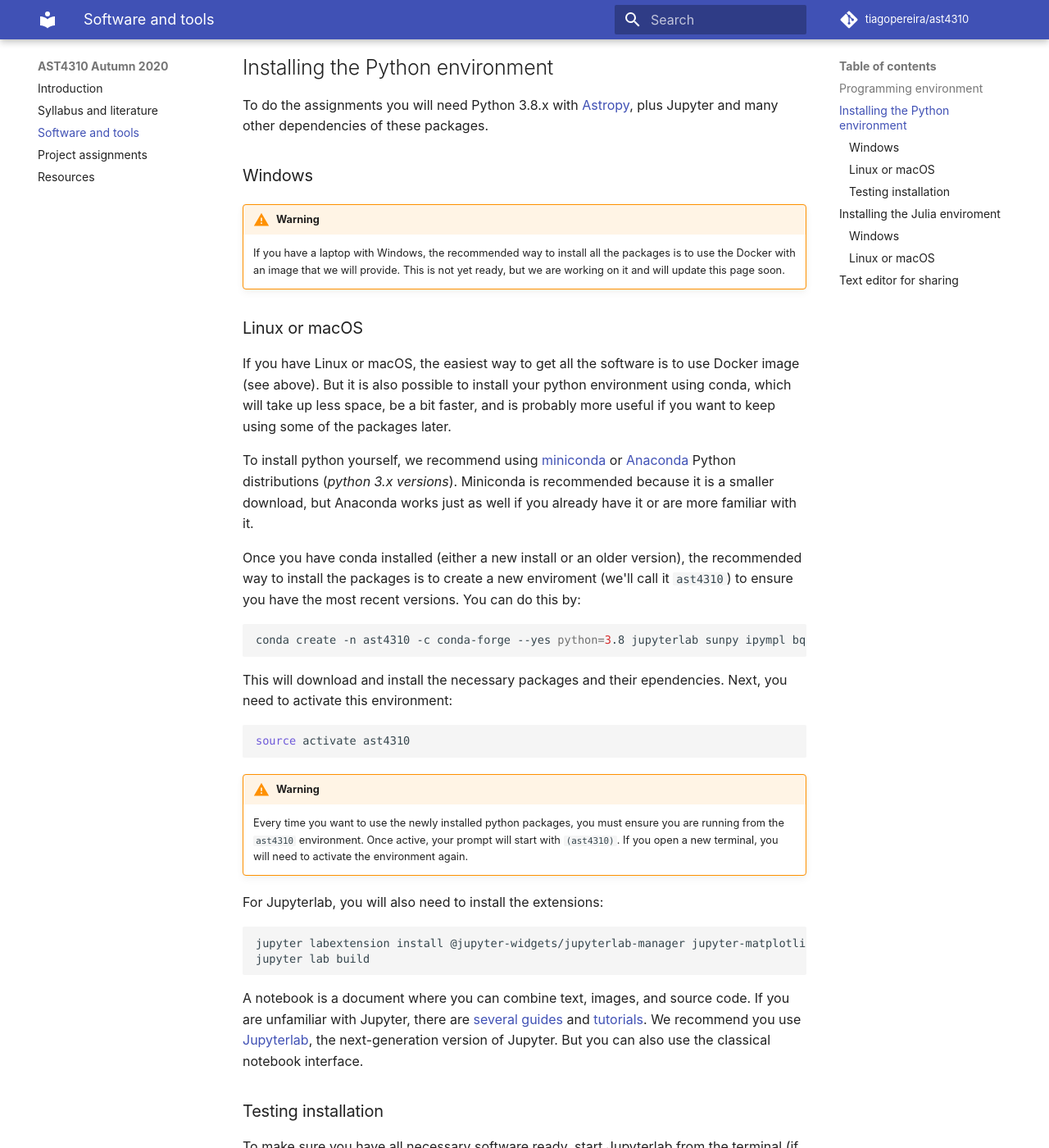
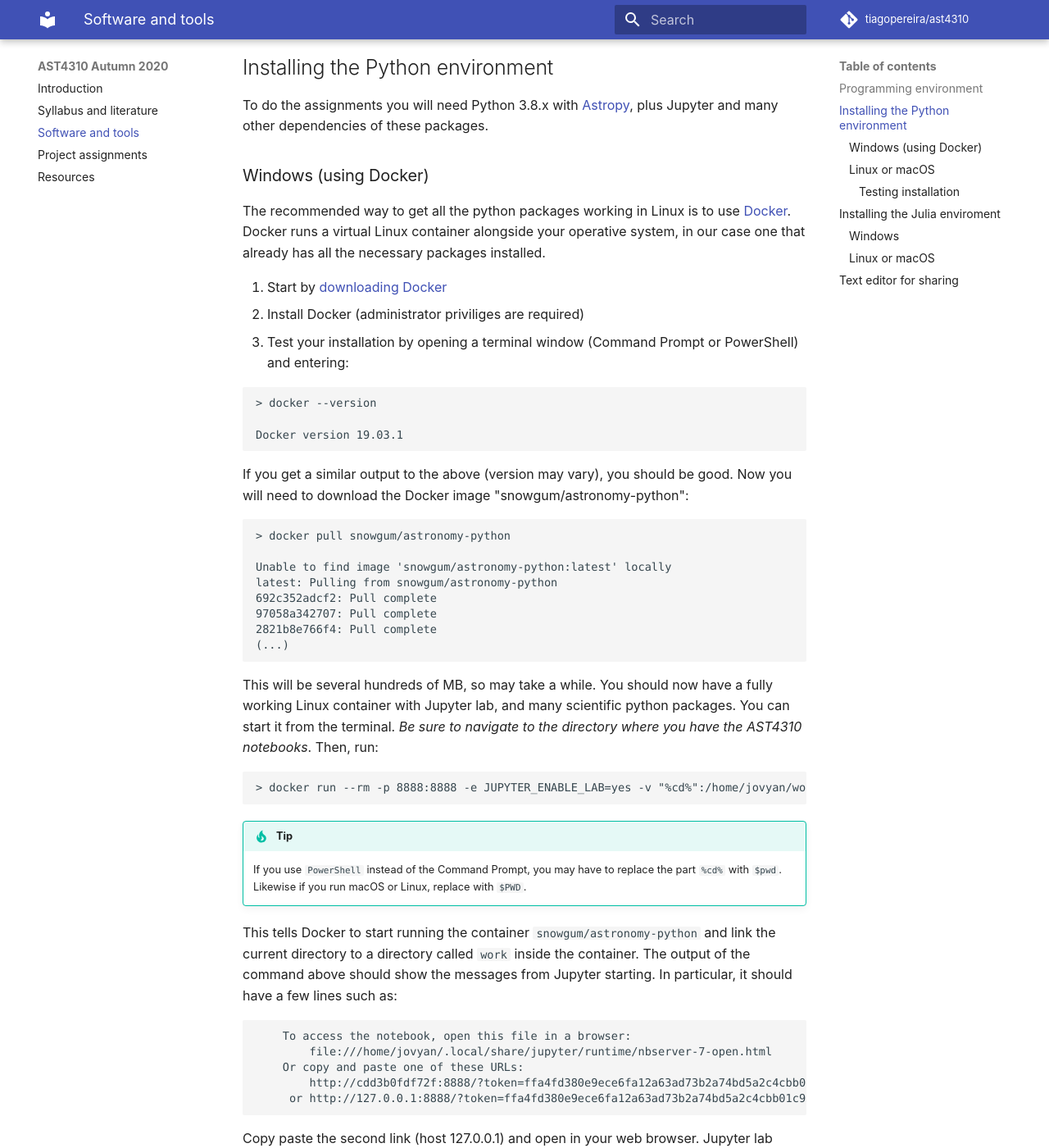
Before and after one commit to tiagopereira/ast4310_h20, an MkDocs documentation site: the page built from docs/tools.md, in a window 1280 px wide and 1400 px high, scrolled down 809 px. Shown: the whole window at 82% size. Built offline with MkDocs 1.6.1 and Material for MkDocs 9.7.7, drawn with Linux system fonts in a browser that asks for light colours; comment, search, counter and statistics services are not loaded; some of the changed text lies outside the part shown; grey boxes are pictures that could not be loaded.

Commit message:
Added Docker instructions

````diff
--- a/docs/tools.md
+++ b/docs/tools.md
@@ -18,10 +18,57 @@
 
 To do the assignments you will need Python 3.8.x with [Astropy](https://www.astropy.org/), plus Jupyter and many other dependencies of these packages.
 
-### Windows
+### Windows (using Docker)
 
-!!! warning
-    If you have a laptop with Windows, the recommended way to install all the packages is to use the Docker with an image that we will provide. This is not yet ready, but we are working on it and will update this page soon.
+The recommended way to get all the python packages working in Linux is to use [Docker](https://www.docker.com/). Docker runs a virtual Linux container alongside your operative system, in our case one that already has all the necessary packages installed.
+
+1. Start by [downloading Docker](https://docs.docker.com/get-docker/)
+2. Install Docker (administrator priviliges are required)
+3. Test your installation by opening a terminal window (Command Prompt or PowerShell) and entering:
+
+```
+> docker --version
+
+Docker version 19.03.1
+```
+
+If you get a similar output to the above (version may vary), you should be good. Now you will need to download the Docker image "snowgum/astronomy-python":
+
+```
+> docker pull snowgum/astronomy-python
+
+Unable to find image 'snowgum/astronomy-python:latest' locally
+latest: Pulling from snowgum/astronomy-python
+692c352adcf2: Pull complete
+97058a342707: Pull complete
+2821b8e766f4: Pull complete
+(...)
+```
+
+This will be several hundreds of MB, so may take a while. You should now have a fully working Linux container with Jupyter lab, and many scientific python packages. You can start it from the terminal. *Be sure to navigate to the directory where you have the AST4310 notebooks*. Then, run:
+
+```
+> docker run --rm -p 8888:8888 -e JUPYTER_ENABLE_LAB=yes -v "%cd%":/home/jovyan/work snowgum/astronomy-python
+
+```
+
+!!! tip
+    If you use `PowerShell` instead of the Command Prompt, you may have to replace the part `%cd%` with `$pwd`. Likewise if you run macOS or Linux, replace with `$PWD`.
+
+
+This tells Docker to start running the container `snowgum/astronomy-python` and link the current directory to a directory called `work` inside the container. The output of the command above should show the messages from Jupyter starting. In particular, it should have a few lines such as:
+
+```
+
+    To access the notebook, open this file in a browser:
+        file:///home/jovyan/.local/share/jupyter/runtime/nbserver-7-open.html
+    Or copy and paste one of these URLs:
+        http://cdd3b0fdf72f:8888/?token=ffa4fd380e9ece6fa12a63ad73b2a74bd5a2c4cbb01c95df
+     or http://127.0.0.1:8888/?token=ffa4fd380e9ece6fa12a63ad73b2a74bd5a2c4cbb01c95df
+```
+
+Copy paste the second link (host 127.0.0.1) and open in your web browser. Jupyter lab should start.
+
 
 ### Linux or macOS
 
@@ -54,7 +101,7 @@
 
 A notebook is a document where you can combine text, images, and source code. If you are unfamiliar with Jupyter, there are [several](https://jupyter-notebook.readthedocs.io/en/stable/) [guides](https://www.youtube.com/watch?v=HW29067qVWk) and [tutorials](https://www.datacamp.com/community/tutorials/tutorial-jupyter-notebook). We recommend you use [Jupyterlab](https://jupyterlab.readthedocs.io/en/latest/), the next-generation version of Jupyter. But you can also use the classical notebook interface.
 
-### Testing installation
+#### Testing installation
 
 To make sure you have all necessary software ready, start Jupyterlab from the terminal (if using conda, activate the  `ast4310` environment):
 
````
